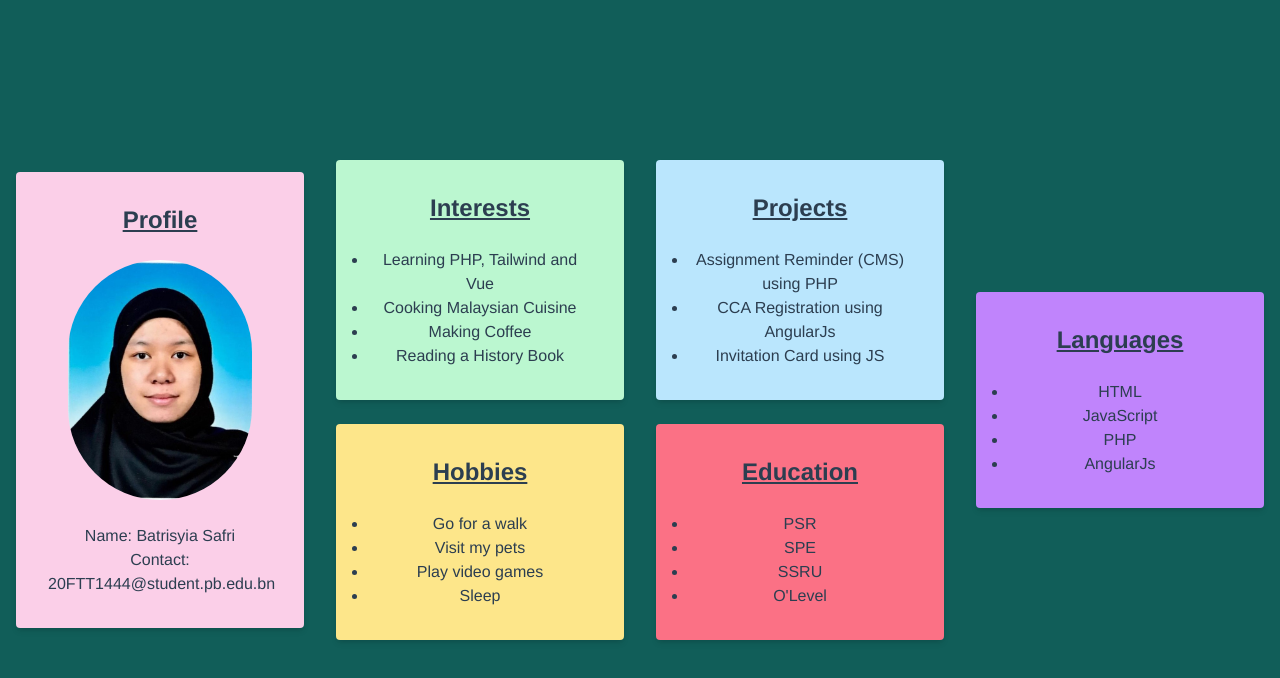
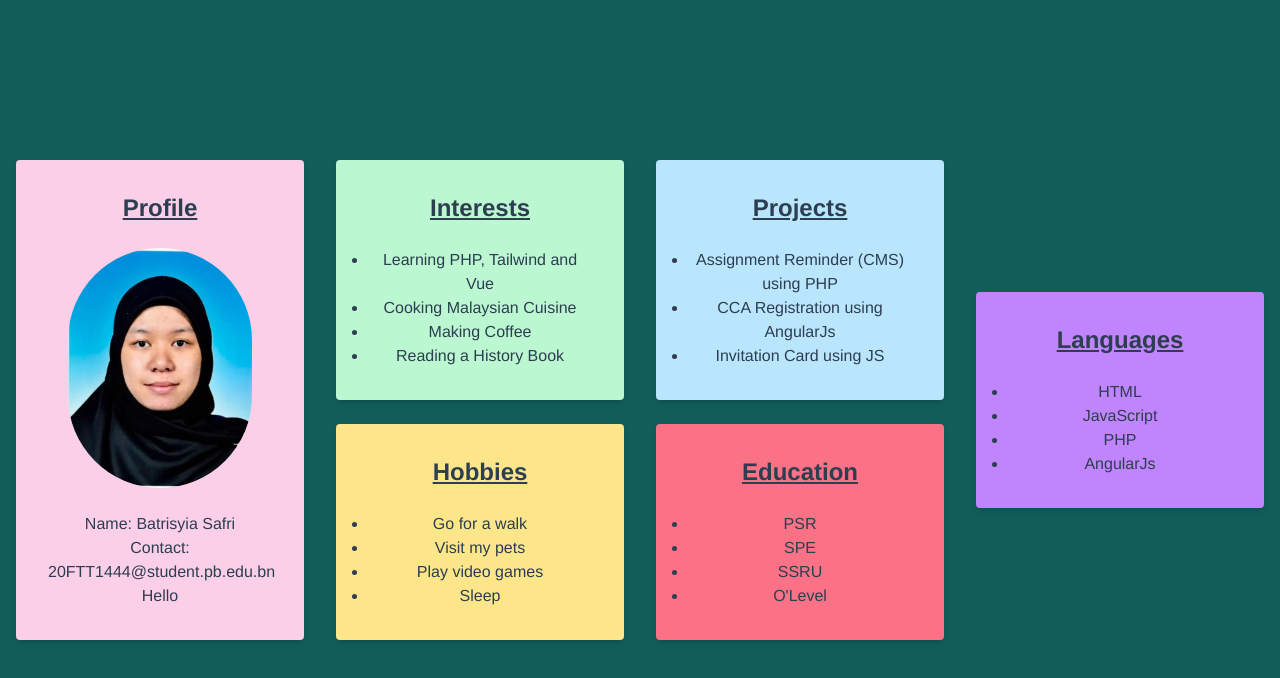
Before and after one commit to batrisyiasafri/20ftt1444-as3, a Vue app: page / in a window 1280 px wide. Shown: the top 678 px of the page. Built offline with nearby package versions, Linux system fonts and the light colour scheme.

Commit message:
Added Hello

```diff
--- a/src/App.vue
+++ b/src/App.vue
@@ -17,6 +17,7 @@ import HelloWorld from './components/HelloWorld.vue'
            <br>
            <p class="text-grey-200">Name: Batrisyia Safri</p>
            <p class="text-grey-200 ">Contact: 20FTT1444@student.pb.edu.bn</p>
+           <p class="text-grey-200 ">Hello</p>
 
         </div>
       </div>
```
